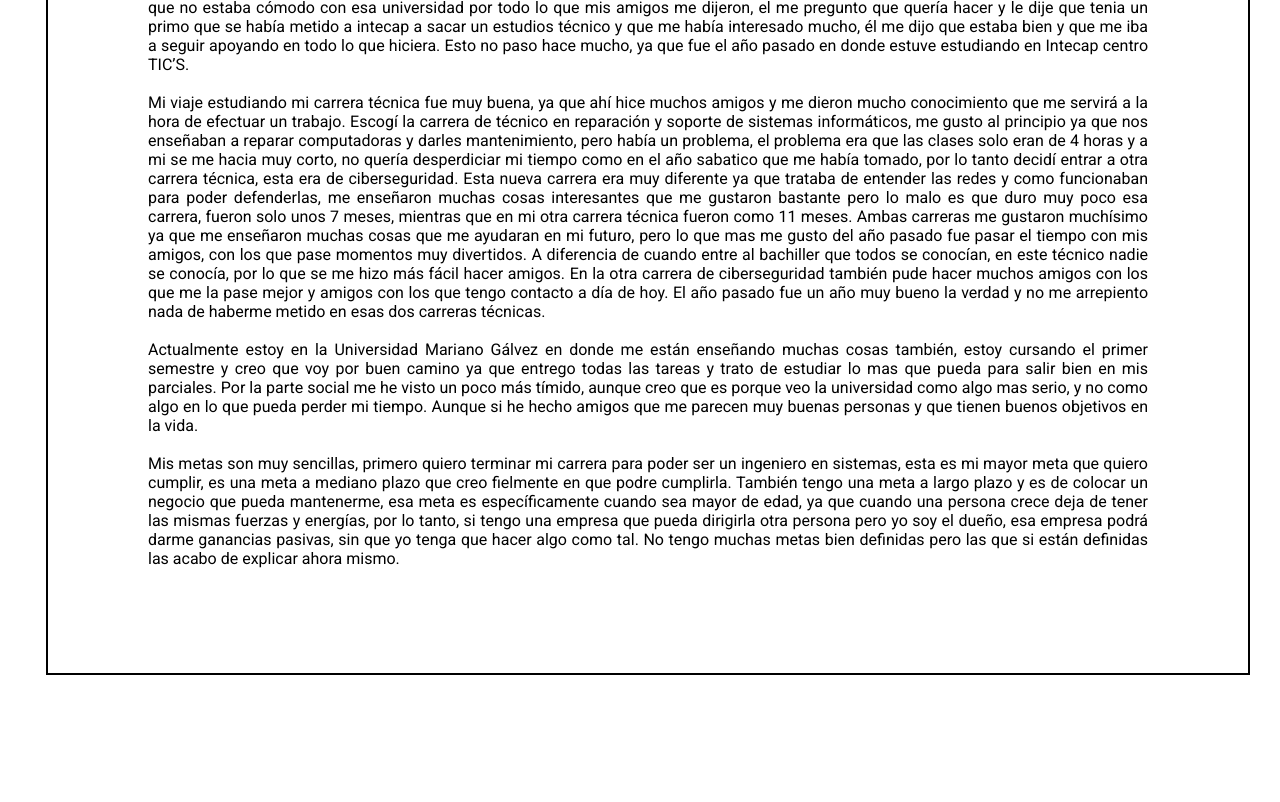
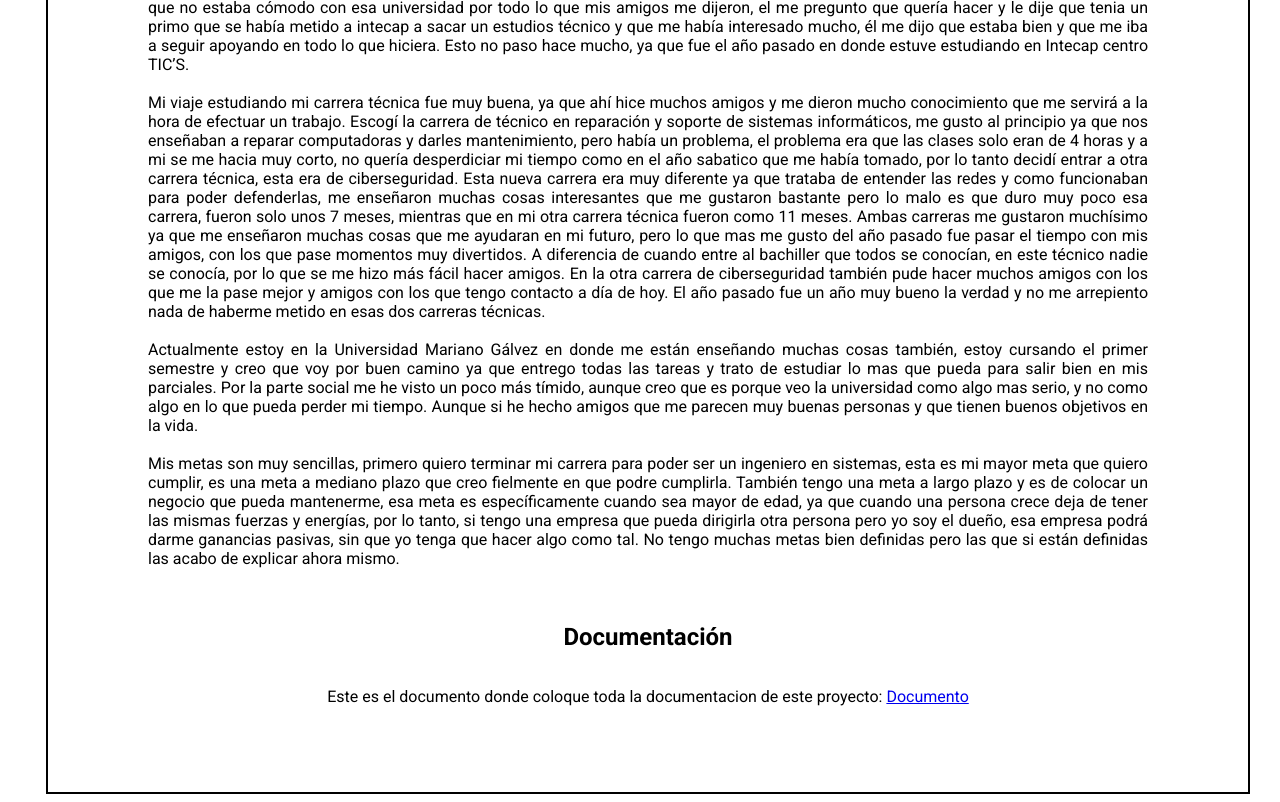
Before and after one commit to NottStevE/Proyecto, a plain HTML site: page index.html in a window 1280 px wide. Shown: the part 5485-6287 px from the top of the page. Before the commit the page ends 6168 px from the top, so only its background shows below. Drawn offline with Linux system fonts and the light colour scheme.

Commit message:
Update index.html

```diff
--- a/index.html
+++ b/index.html
@@ -66,6 +66,8 @@
                 Mis metas son muy sencillas, primero quiero terminar mi carrera para poder ser un ingeniero en sistemas, esta es mi mayor meta que quiero cumplir, es una meta a mediano plazo que creo fielmente en que podre cumplirla. También tengo una meta a largo plazo y es de colocar un negocio que pueda mantenerme, esa meta es específicamente cuando sea mayor de edad, ya que cuando una persona crece deja de tener las mismas fuerzas y energías, por lo tanto, si tengo una empresa que pueda dirigirla otra persona pero yo soy el dueño, esa empresa podrá darme ganancias pasivas, sin que yo tenga que hacer algo como tal. No tengo muchas metas bien definidas pero las que si están definidas las acabo de explicar ahora mismo. <br><br>
             </p>
         </div>
+        <h2>Documentación</h2>
+        <p>Este es el documento donde coloque toda la documentacion de este proyecto: <a href="https://drive.google.com/file/d/18uEH88RbccTOF7LgCbNL2MbIxkaqTrb_/view?usp=sharing">Documento</a></p>
     </section>
 </body>
 </html>
```
